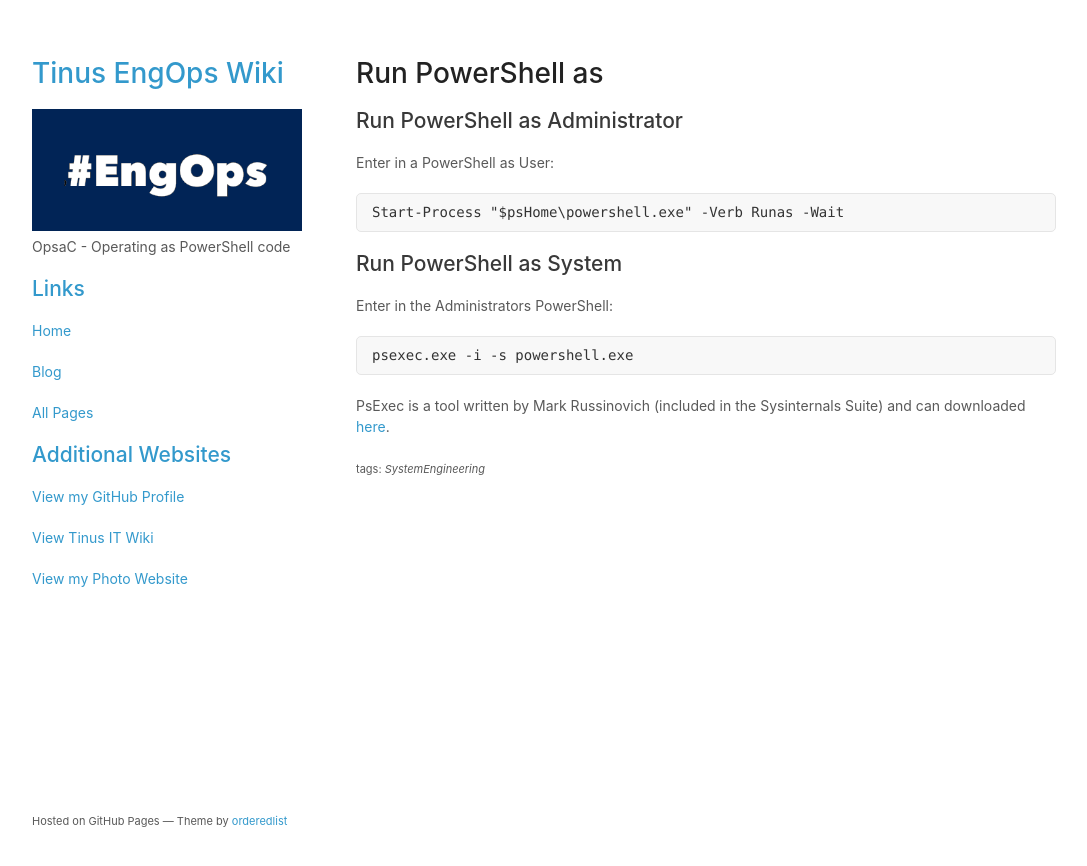
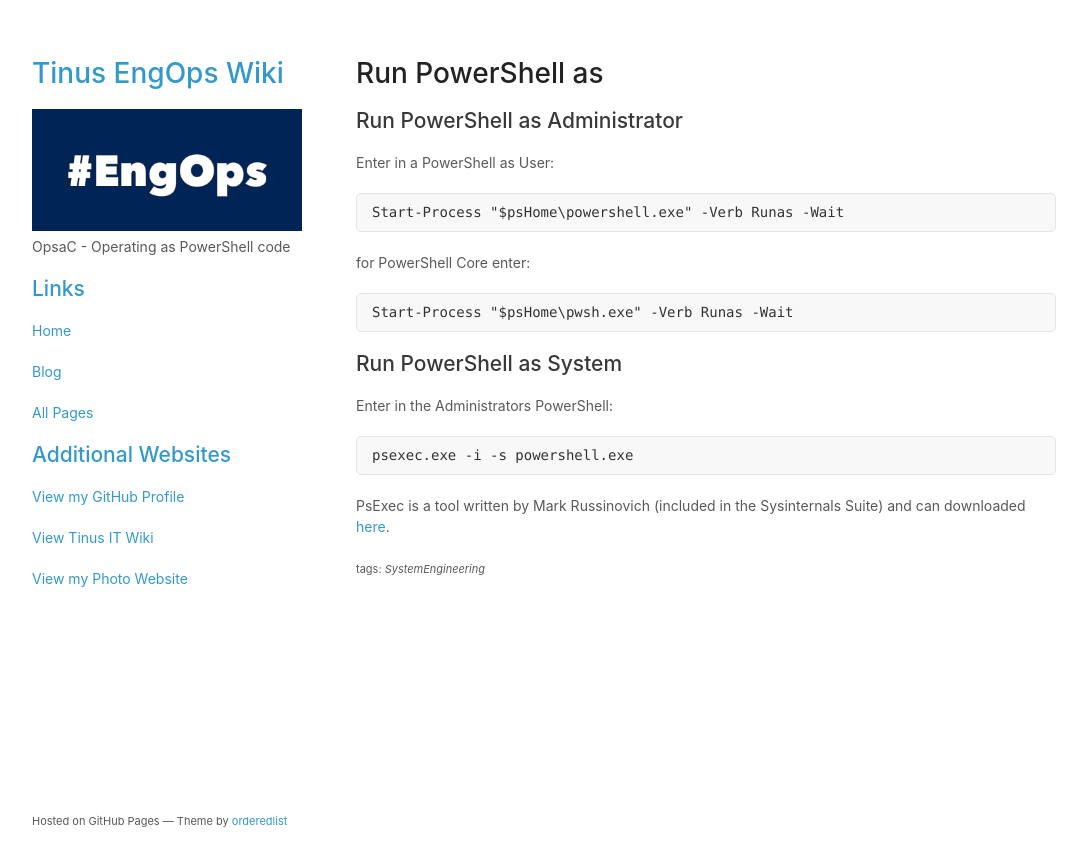
Before and after one commit to tinuwalther/tinuwalther.github.io, a Jekyll site: the page built from _posts/2019-01-28-run-as.md, in a window 1280 px wide. Shown: the top 866 px of the page, without its empty margins (96-1183 px from the left). Built offline with Jekyll 4.4.1, drawn with Linux system fonts in a browser that asks for light colours; a script that is not in the unit is left out.

Commit message:
Update Run as

`````diff
--- a/_posts/2019-01-28-blog.md
+++ b/_posts/2019-01-28-run-as.md
@@ -13,6 +13,12 @@ Enter in a PowerShell as User:
 Start-Process "$psHome\powershell.exe" -Verb Runas -Wait
 ````
 
+for PowerShell Core enter:
+
+````powershell
+Start-Process "$psHome\pwsh.exe" -Verb Runas -Wait
+````
+
 ## Run PowerShell as System
 
 Enter in the Administrators PowerShell:
--- a/blog.html
+++ b/blog.html
@@ -2,6 +2,8 @@
 layout: default
 title: Blog
 ---
+
+<h1>All Posts</h1>
 
 {% for tag in site.tags %}
   <h2>Tag: {{ tag[0] }}</h2>
`````
